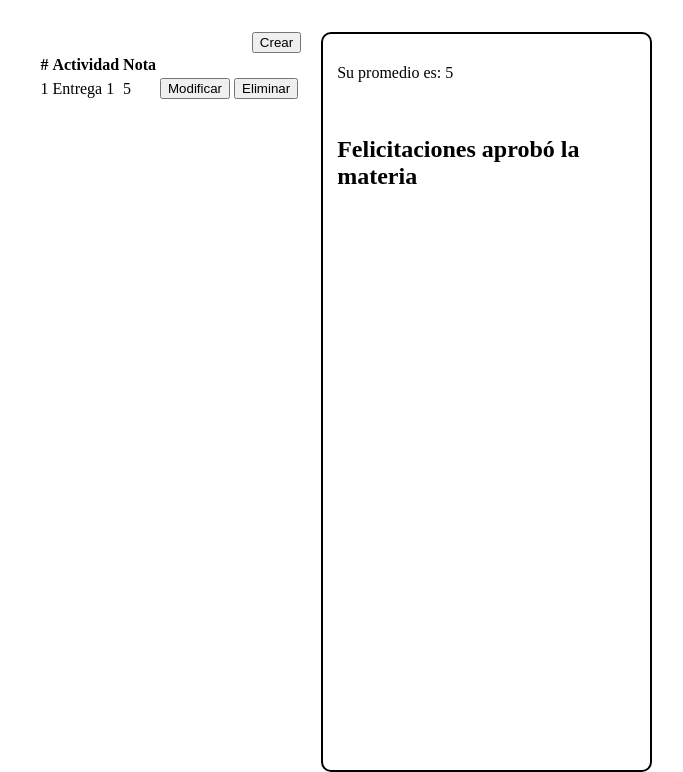
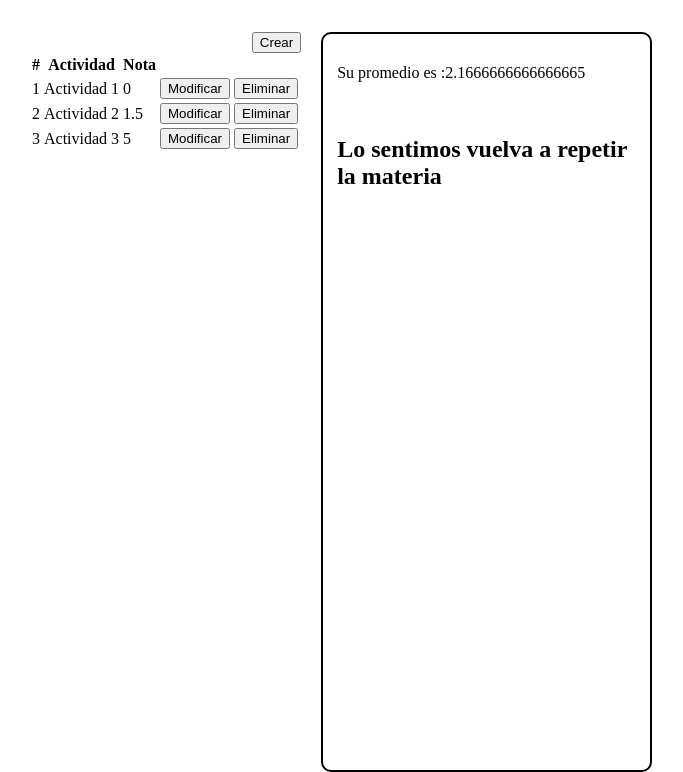
Before and after one commit to AlexHernande2/notas_app, a plain HTML site: page index.html in a window 1280 px wide. Shown: the part 56-828 px from the top of the page, without its empty margins (494-1177 px from the left). Drawn offline with Linux system fonts and the light colour scheme.

Commit message:
Implementación de javaScript en la pagina

```diff
--- a/index.html
+++ b/index.html
@@ -13,7 +13,7 @@
         <h1 class="titulo">Notas</h1>
         <article class="notas-content">
             <button>Crear</button>
-            <table>
+            <table  id="promediosTb">
                 <thead>
                     <tr>
                         <th>#</th>
@@ -37,9 +37,9 @@
             </table>
         </article>
         <article class="promedio-content">
-            <p>Su promedio es: 5</p>
+            <p id="promedioText"> Su promedio es: 5</p>
             <br>
-            <h2>Felicitaciones aprobó la materia</h2>
+            <h2 id="mensajeNota">Felicitaciones aprobó la materia</h2>
         </article>
     </section>
     <section class="modal-content close-modal" >
@@ -61,6 +61,7 @@
             </form>
         </article>
     </section>
+    <script src="js/promedios.js"></script> <!---relativa porque esta dentro del mismo recurso-->
 </body>
 
 </html>
--- /dev/null
+++ b/js/promedios.js
@@ -0,0 +1,37 @@
+let actividades = [
+    { id: 1, nombre: 'Actividad 1', nota: 0 },
+    { id: 2, nombre: 'Actividad 2', nota: 1.5 },
+    { id: 3, nombre: 'Actividad 3', nota: 5 }
+];
+function mostrarMensaje(promedio) {
+    let mensaje = promedio >= 3 ?
+        'Felicitaciones aprobó' :
+        'Lo sentimos vuelva a repetir la materia';
+    document.getElementById('mensajeNota').innerText = mensaje;
+}
+
+function mostrarActividades() {
+    let filas = '';
+    let sumatoria = 0;
+    for (let actividad of actividades) {
+        //concatenar datos
+        filas += '<tr>';
+        filas += '  <td> ' + actividad.id + '</td>';
+        filas += '  <td> ' + actividad.nombre + '</td>';
+        filas += '  <td> ' + actividad.nota + '</td>';
+        filas += '  <td>';
+        filas += '      <button>Modificar</button>';
+        filas += '      <button>Eliminar</button>';
+        filas += '  </td>';
+        filas += '</tr>';
+        sumatoria += actividad.nota;
+    }
+    let promedio = sumatoria / actividades.length;
+    document.getElementById('promediosTb')
+        .getElementsByTagName('tbody')[0]
+        .innerHTML = filas; //inertex imprime un  texto innerHTML va a renderizar todo el elemnto HTML
+    document.getElementById('promedioText')
+        .innerText = 'Su promedio es :' + promedio;
+    mostrarMensaje()
+}
+mostrarActividades();
```
